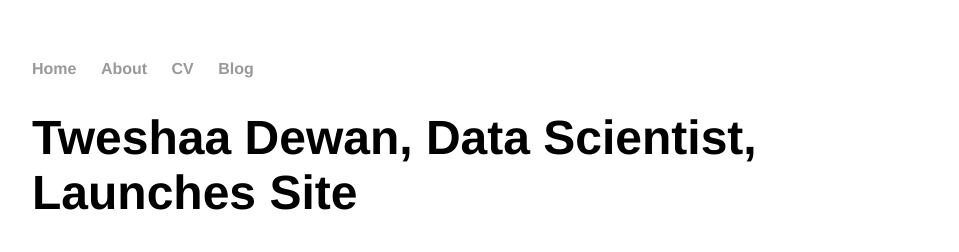
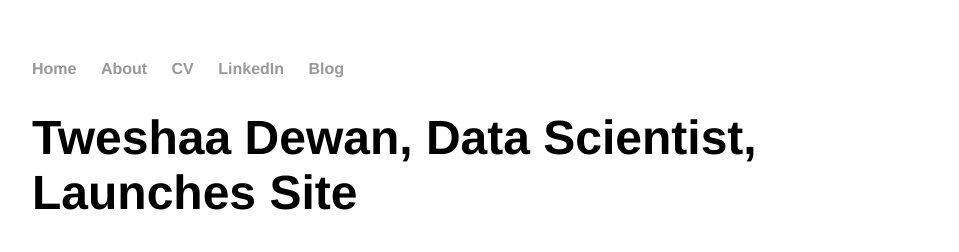
Before and after one commit to shadew1/tweshaa.github.io, a Jekyll site: the page built from _posts/2023-09-29-tweshaa-site-launched.md, in a window 1280 px wide. Shown: the top 252 px of the page, without its empty margins (160-1119 px from the left). Built offline with Jekyll 4.4.1, drawn with Linux system fonts in a browser that asks for light colours.

Commit message:
Update default.html
added Linkedin link

```diff
--- a/_layouts/default.html
+++ b/_layouts/default.html
@@ -11,6 +11,7 @@
 	        		<li><a href="/">Home</a></li>
 		        	<li><a href="/about">About</a></li>
 	        		<li><a href="/cv">CV</a></li>
+				<li><a href="/https://www.linkedin.com/in/tweshaa/">LinkedIn</a></li>
 	        		<li><a href="/blog">Blog</a></li>
 	    		</ul>
 			</nav>
```
